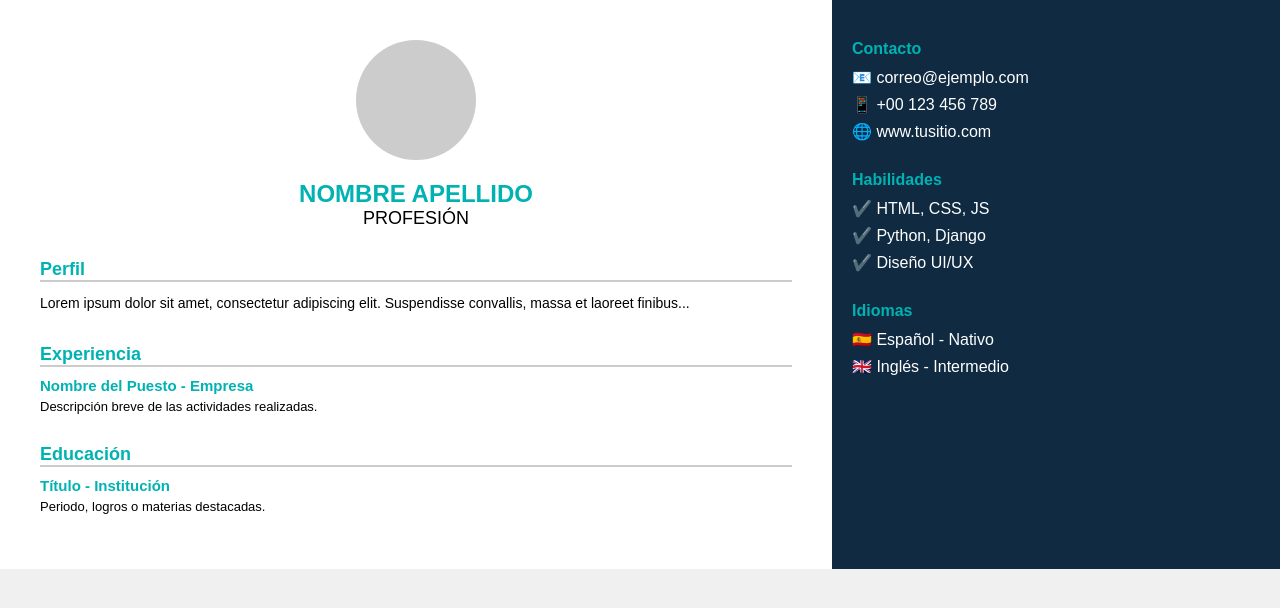
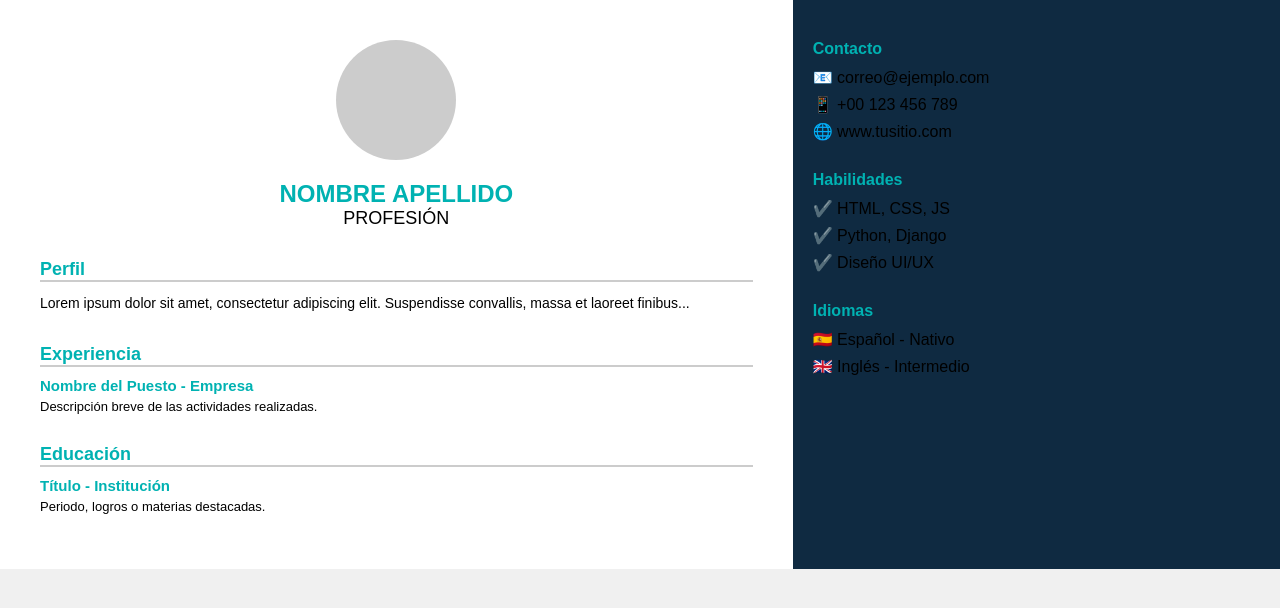
Before and after one commit to Ayustizz/Miportafolio, a plain HTML site: page TP-0_curriculum/index.html in a window 1280 px wide. Drawn offline with Linux system fonts and the light colour scheme.

Commit message:
probando cambiar el lado derecho

```diff
--- a/TP-0_curriculum/index.html
+++ b/TP-0_curriculum/index.html
@@ -21,9 +21,9 @@
       padding: 40px;
     }
     .right {
-      width: 35%;
+      width: 40%;
       background-color: #0f2a41;
-      color: #fff;
+      /*color: #fff;*/
       padding: 40px 20px;
     }
     .profile-pic {
```
